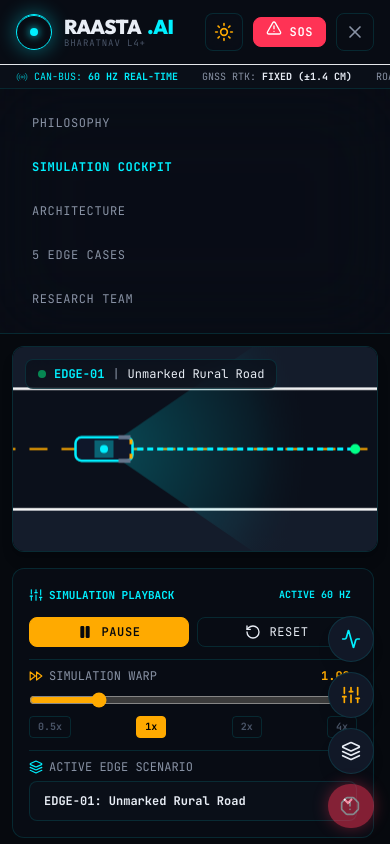
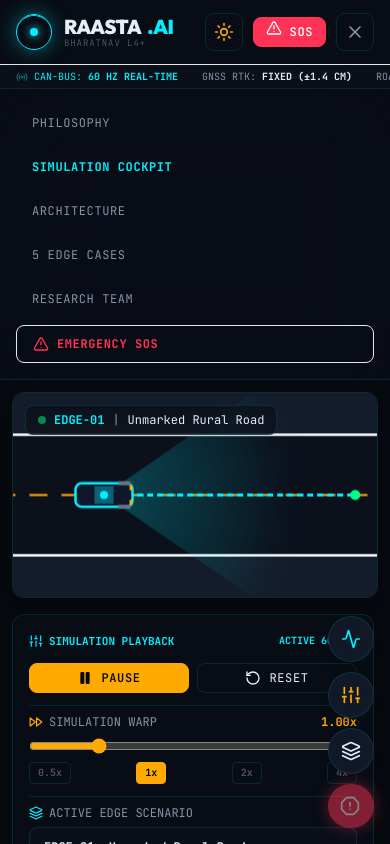
Before and after one commit to DakCamper123/raastaAI, a Next.js app: page /dashboard in a window 390 px wide. Both pictures are taken after a click on the button 355 px from the left and 32 px from the top of the page. Shown: the top 844 px of the page. Built offline with nearby package versions, Linux system fonts and the light colour scheme.

Commit message:
fix: route Emergency SOS button to dedicated /emergency-sos page and mount global SOS modal

```diff
--- a/src/app/layout.tsx
+++ b/src/app/layout.tsx
@@ -4,6 +4,7 @@ import { ThemeProvider } from '@/context/ThemeContext';
 import { SimulationProvider } from '@/context/SimulationContext';
 import { SOSProvider } from '@/context/SOSContext';
 import { StickyHeader } from '@/components/layout/StickyHeader';
+import { SOSModal } from '@/components/emergency/SOSModal';
 
 export const metadata: Metadata = {
   title: 'Raasta.AI | Autonomous Path Planning for Unstructured Indian Roads',
@@ -37,6 +38,7 @@ export default function RootLayout({
           <SimulationProvider>
             <SOSProvider>
               <StickyHeader />
+              <SOSModal />
               <main id="main-content" className="flex-1 w-full flex flex-col">
                 {children}
               </main>
--- a/src/components/emergency/SOSModal.tsx
+++ b/src/components/emergency/SOSModal.tsx
@@ -6,6 +6,7 @@
  */
 
 import React from 'react';
+import { usePathname } from 'next/navigation';
 import { motion, AnimatePresence } from 'framer-motion';
 import { useSOSProtocol } from '@/hooks/useSOSProtocol';
 import { CountdownTimer } from './CountdownTimer';
@@ -16,6 +17,7 @@ import { GlowButton } from '@/components/ui/GlowButton';
 import { AlertOctagon, X, ArrowLeft, ShieldAlert } from 'lucide-react';
 
 export function SOSModal() {
+  const pathname = usePathname();
   const {
     isModalOpen,
     closeModal,
@@ -27,6 +29,9 @@ export function SOSModal() {
 
   const isCountingDown = sosState.status === 'COUNTDOWN';
   const isDispatched = sosState.status === 'DISPATCHED';
+
+  // Do not show modal overlay if user is already on the dedicated full-screen /emergency-sos page
+  if (pathname === '/emergency-sos') return null;
 
   return (
     <AnimatePresence>
--- a/src/components/layout/DashboardLayout.tsx
+++ b/src/components/layout/DashboardLayout.tsx
@@ -10,7 +10,6 @@ import { PanelGrid } from './PanelGrid';
 import { usePanelState, DrawerType } from '@/hooks/usePanelState';
 import { useResponsiveLayout } from '@/hooks/useResponsiveLayout';
 import { CollapsibleDrawer } from './CollapsibleDrawer';
-import { SOSModal } from '@/components/emergency/SOSModal';
 import { useSOSProtocol } from '@/hooks/useSOSProtocol';
 import { Activity, Radio, Sliders, Layers, AlertOctagon } from 'lucide-react';
 
@@ -114,9 +113,6 @@ export function DashboardLayout({
       >
         {feeds}
       </CollapsibleDrawer>
-
-      {/* Global In-Page Emergency SOS Modal */}
-      <SOSModal />
     </div>
   );
 }
--- a/src/components/layout/StickyHeader.tsx
+++ b/src/components/layout/StickyHeader.tsx
@@ -81,16 +81,17 @@ export function StickyHeader() {
             <ThemeToggle />
 
             {/* Emergency SOS Button */}
+            <Link href="/emergency-sos">
               <GlowButton
                 variant="danger"
                 size="sm"
                 icon={<AlertTriangle className="w-4 h-4 animate-bounce" />}
-              onClick={triggerEmergency}
-              title="Trigger Instant Fail-Safe E-Brake (Ctrl+Shift+E)"
-              aria-label="Trigger Emergency SOS"
+                title="Dedicated ASIL-D Emergency SOS Page (Ctrl+Shift+E)"
+                aria-label="Open Emergency SOS Page"
               >
                 <span className="hidden sm:inline">Emergency</span> SOS
               </GlowButton>
+            </Link>
 
             {/* Mobile Hamburger Button */}
             <button
@@ -136,6 +137,13 @@ export function StickyHeader() {
                 {link.label}
               </Link>
             ))}
+            <Link
+              href="/emergency-sos"
+              onClick={() => setIsMobileNavOpen(false)}
+              className="px-4 py-2.5 rounded-lg font-mono text-xs uppercase tracking-wider text-[var(--danger-red)] bg-[var(--danger-red)]/15 font-bold border border-[var(--danger-red)]/30 flex items-center gap-2"
+            >
+              <AlertTriangle className="w-4 h-4" /> Emergency SOS
+            </Link>
           </div>
         )}
       </header>
```
Lines whose indentation alone changed are shown as unchanged.
